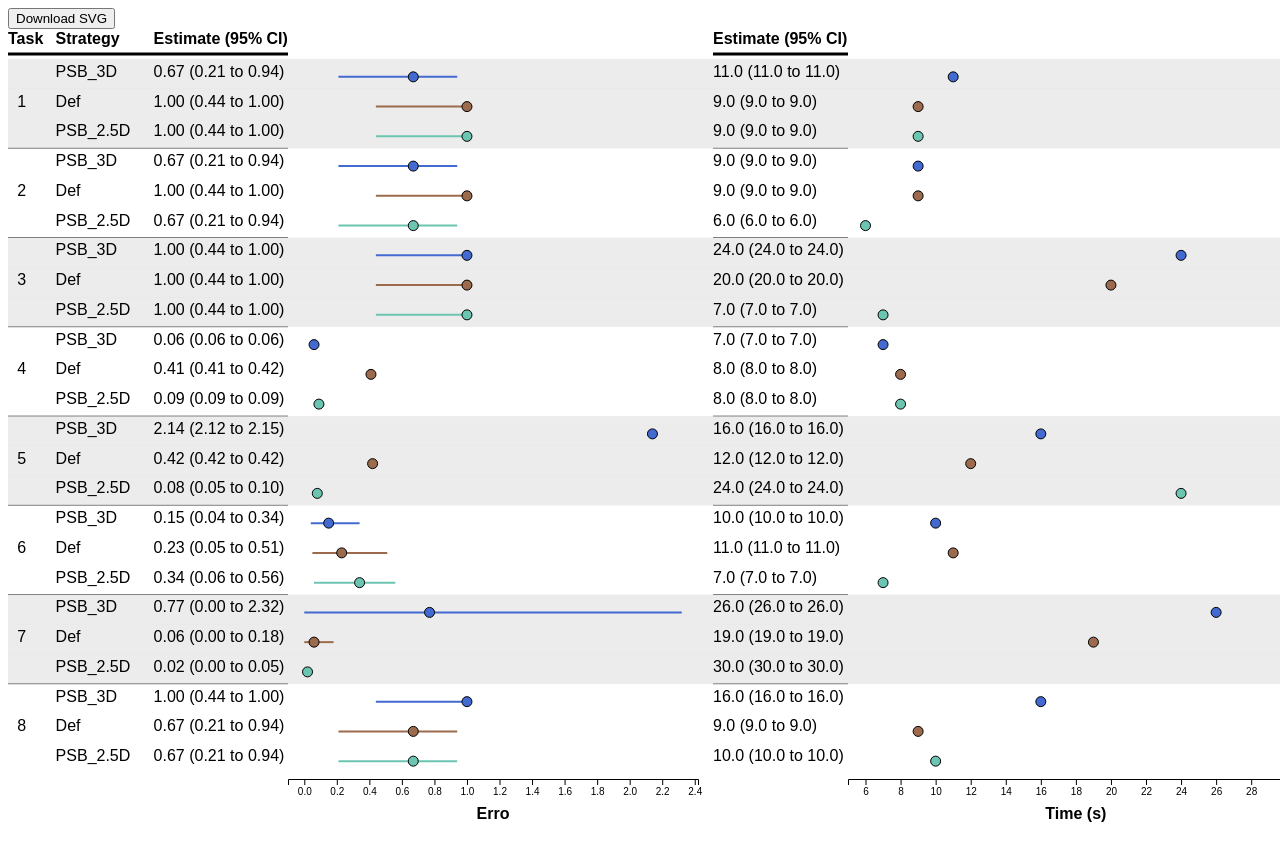
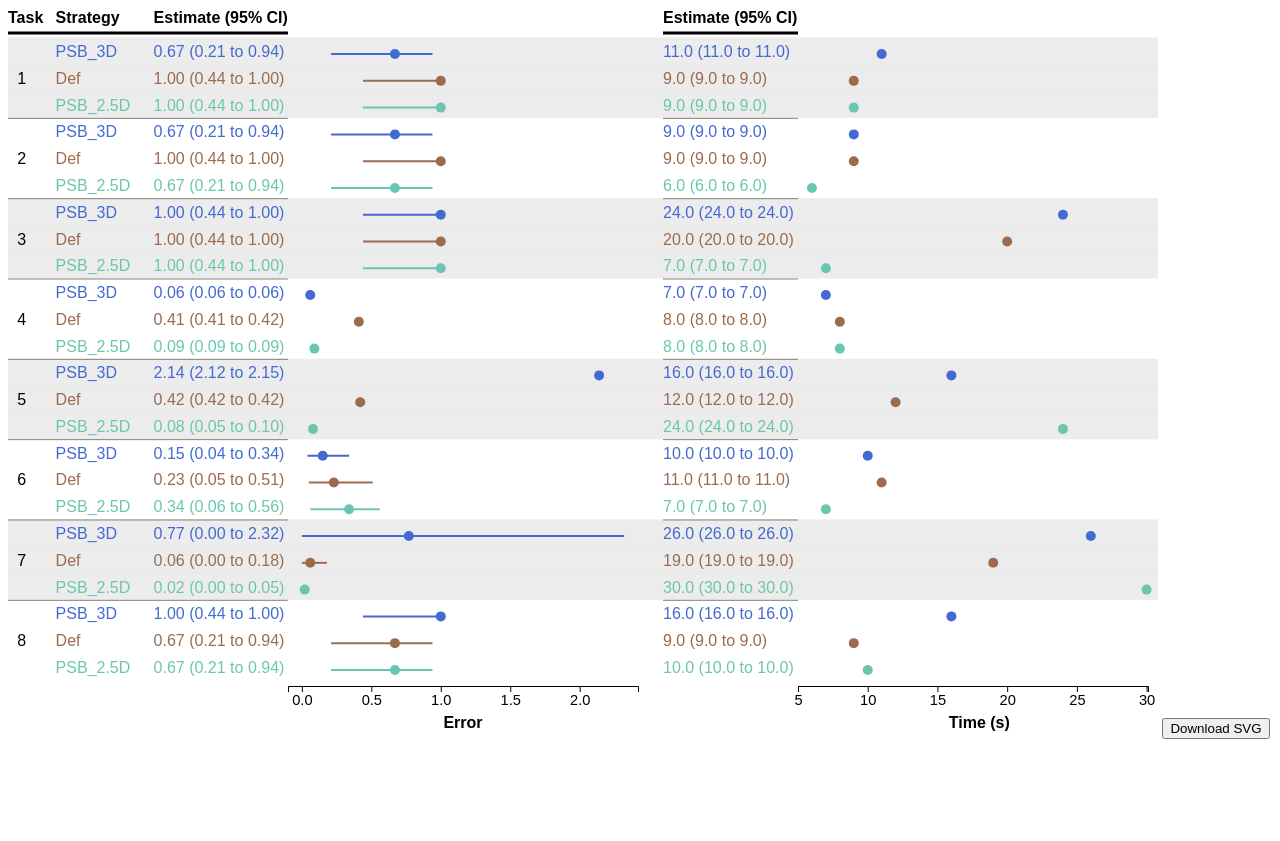
Before and after one commit to LABVIS-UFPA/vistechlib, a website: page Grafico_resultados/grafico.html in a window 1280 px wide. After the commit the page ends 800 px from the top, so only its background shows below. Drawn offline with nearby package versions, Linux system fonts and the light colour scheme.

Commit message:
Update grafico.html

```diff
--- a/Grafico_resultados/grafico.html
+++ b/Grafico_resultados/grafico.html
@@ -5,6 +5,7 @@
   <meta charset="UTF-8">
   <title>Gráficos Combinados</title>
   <script src="https://d3js.org/d3.v7.min.js"></script>
+
   <style>
     body {
       font-family: sans-serif;
@@ -36,8 +37,10 @@
 </head>
 
 <body>
+
+  <svg id="grafico-combinado"></svg>
+
   <button onclick="downloadSVG('grafico-combinado')">Download SVG</button>
-  <svg id="grafico-combinado"></svg>
 
   <script>
     const datasets = [
@@ -61,15 +64,15 @@
       "PSB_2.5D": "#6cc5b0ff"     // Turquesa
     };
 
-    const svgWidth = 1286;
-    const svgHeight = 800;
+    const svgWidth = 1150;
+    const svgHeight = 725;
     const svg = d3.select("#grafico-combinado")
       .attr("width", svgWidth)
       .attr("height", svgHeight);
 
     const offsets = {
       "#grafico-precisao": 0,
-      "#grafico-duracao": 820
+      "#grafico-duracao": 770
     };
 
     datasets.forEach(({ selector, data }) => {
@@ -85,8 +88,9 @@
     function renderGrafico1(svg, rawData, offsetX) {
       const controlewidth = 280;
       const margin = { top: 30, right: 40, bottom: 20, left: controlewidth };
-      const width = 730 - margin.left - margin.right;
-      const rowHeight = 30;
+      const width = 670 - margin.left - margin.right;
+      console.log(width)
+      const rowHeight = 27;
       const height = rowHeight * rawData.length + 100;
 
       const posstrategy = -controlewidth * 0.83;
@@ -118,8 +122,8 @@
 
       g.append("text")
         .attr("x", x(xCenter))
-        .attr("y", 760)
-        .text("Erro")
+        .attr("y", 690)
+        .text("Error")
         .attr("font-weight", "bold")
         .attr("text-anchor", "middle");
 
@@ -130,7 +134,7 @@
 
       g.append("g")
         .attr("transform", `translate(0,${rowHeight * rawData.length})`)
-        .call(d3.axisBottom(x));
+        .call(d3.axisBottom(x).ticks(5)).selectAll("text").style("font-size", "11pt");
 
 
       // Adiciona as linhas de intervalo de confiança
@@ -156,7 +160,7 @@
         .attr("cy", (d, i) => y(i) + y.bandwidth() / 2)
         .attr("r", 5)
         .style("fill", d => estrategiaColors[d.estrategia])
-        .style("stroke", "black")
+        .style("stroke", "none")
         .style("stroke-width", "1px");
 
 
@@ -165,7 +169,8 @@
         .enter()
         .append("text")
         .attr("x", posstrategy)
-        .attr("y", (d, i) => y(i) + y.bandwidth() / 2)
+        .attr("y", (d, i) => y(i) + y.bandwidth() / 2 + 3)
+        .style("fill", d => estrategiaColors[d.estrategia] || "lightblue")
         .text(d => d.estrategia);
 
       g.selectAll(".valor-label")
@@ -173,7 +178,9 @@
         .enter()
         .append("text")
         .attr("x", posestimate)
-        .attr("y", (d, i) => y(i) + y.bandwidth() / 2)
+        .attr("y", (d, i) => y(i) + y.bandwidth() / 2 + 3)
+        .style("fill", d => estrategiaColors[d.estrategia] || "lightblue")
+
         .text(d => `${d.media.toFixed(2)} (${d.IC95_inferior.toFixed(2)} to ${d.IC95_superior.toFixed(2)})`);
 
       const perguntasUnicas = [...new Set(rawData.map(d => d.Pergunta))];
@@ -200,7 +207,7 @@
 
         g.append("text")
           .attr("x", -(controlewidth * 0.967))
-          .attr("y", yMean)
+          .attr("y", yMean + 3)
           .attr("text-anchor", "start")
           .text(pergunta);
 
@@ -220,8 +227,9 @@
       const controlewidth = 135;
       // left controla o gap
       const margin = { top: 30, right: 40, bottom: 20, left: 20 };
-      const width = 500 - margin.left - margin.right;
-      const rowHeight = 30;
+      const width = 410 - margin.left - margin.right;
+      console.log(width)
+      const rowHeight = 27;
 
       const g = svg.append("g").attr("transform", `translate(${offsetX + margin.left},${margin.top})`);
 
@@ -250,7 +258,7 @@
 
       g.append("text")
         .attr("x", x(xCenter))
-        .attr("y", 760)
+        .attr("y", 690)
         .text("Time (s)")
         .attr("font-weight", "bold")
         .attr("text-anchor", "middle");
@@ -262,7 +270,7 @@
 
       g.append("g")
         .attr("transform", `translate(0,${rowHeight * rawData.length})`)
-        .call(d3.axisBottom(x));
+        .call(d3.axisBottom(x).ticks(5)).selectAll("text").style("font-size", "11pt");
 
       // Adiciona as linhas de intervalo de confiança
       g.selectAll(".line")
@@ -287,7 +295,7 @@
         .attr("cy", (d, i) => y(i) + y.bandwidth() / 2)
         .attr("r", 5)
         .style("fill", d => estrategiaColors[d.estrategia] || "lightblue")
-        .style("stroke", "black")
+        .style("stroke", "none")
         .style("stroke-width", "1px");
 
       g.selectAll(".valor-label")
@@ -295,7 +303,8 @@
         .enter()
         .append("text")
         .attr("x", -controlewidth)
-        .attr("y", (d, i) => y(i) + y.bandwidth() / 2)
+        .style("fill", d => estrategiaColors[d.estrategia] || "lightblue")
+        .attr("y", (d, i) => y(i) + y.bandwidth() / 2 + 3)
         .text(d => `${d.media.toFixed(1)} (${d.IC95_inferior.toFixed(1)} to ${d.IC95_superior.toFixed(1)})`);
 
       const perguntasUnicas = [...new Set(rawData.map(d => d.Pergunta))];
@@ -337,6 +346,8 @@
       document.body.removeChild(a);
       URL.revokeObjectURL(url);
     }
+
+
   </script>
 </body>
 
```
